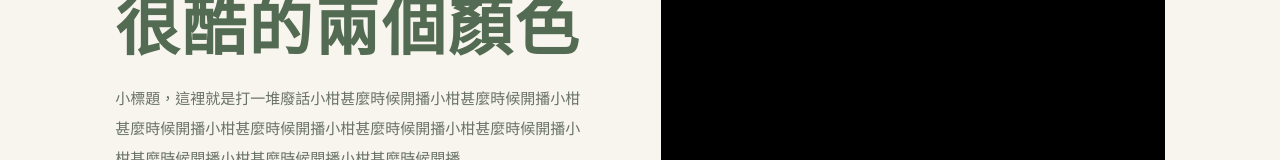
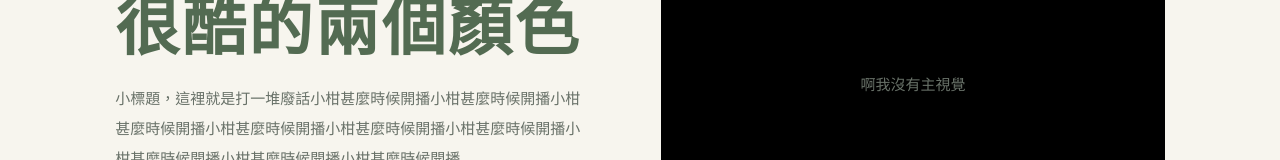
Before and after one commit to MaNjUsAkA0306/team11, a plain HTML site: page index.html in a window 1280 px wide. Shown: the part 319-479 px from the top of the page. Drawn offline with Linux system fonts and the light colour scheme.

```diff
--- a/index.html
+++ b/index.html
@@ -669,6 +669,7 @@ img {
     </div>
     <!--底下是主視覺--><!--底下是主視覺--><!--底下是主視覺--><!--底下是主視覺--><!--底下是主視覺--><!--底下是主視覺-->
     <div class="hero-art">
+		<p>啊我沒有主視覺</p>
     </div>
     <!--上方是主視覺--><!--上方是主視覺--><!--上方是主視覺--><!--上方是主視覺--><!--上方是主視覺--><!--上方是主視覺-->
    </section>
```
